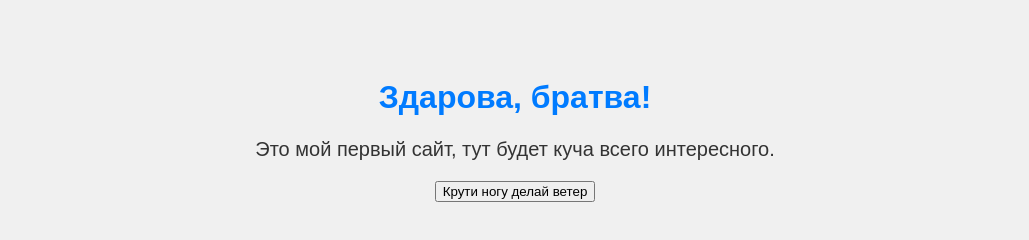
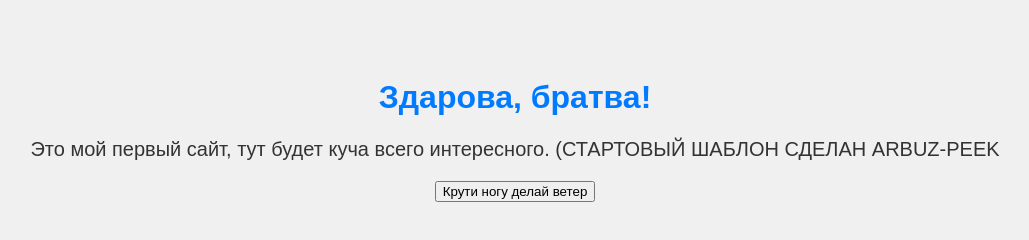
Before and after one commit to azim218/arbuz-peek, a plain HTML site: page index.html in a window 1280 px wide. Shown: the whole page, without its empty margins (125-1154 px from the left). Drawn offline with Linux system fonts and the light colour scheme.

Commit message:
Update index.html

```diff
--- a/index.html
+++ b/index.html
@@ -22,7 +22,7 @@
 </head>
 <body>
     <h1>Здарова, братва!</h1>
-    <p>Это мой первый сайт, тут будет куча всего интересного.</p>
+    <p>Это мой первый сайт, тут будет куча всего интересного. (СТАРТОВЫЙ ШАБЛОН СДЕЛАН ARBUZ-PEEK</p>
     <button onclick="showMessage()">Крути ногу делай ветер</button>
     <script>
         function showMessage() {
```
